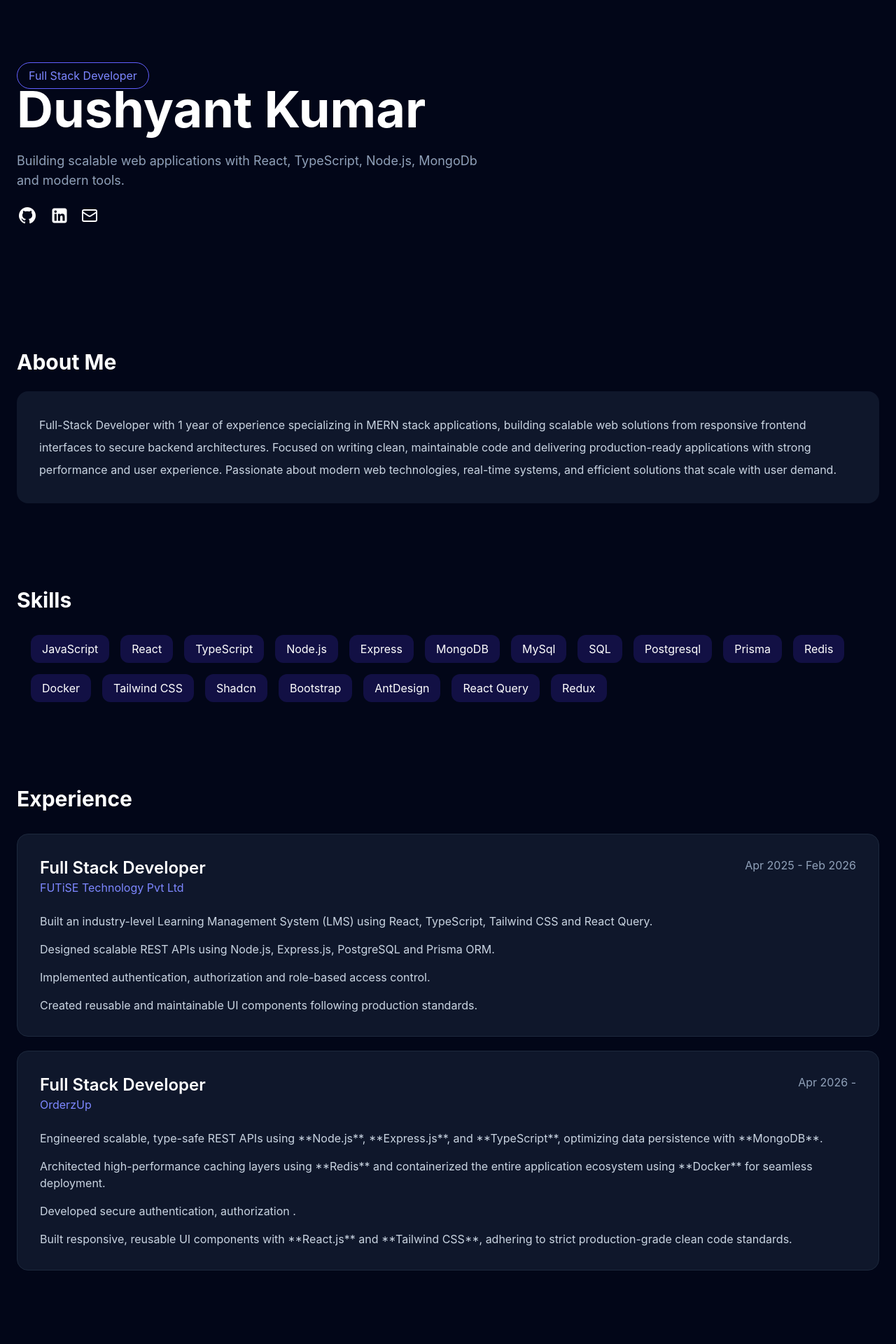
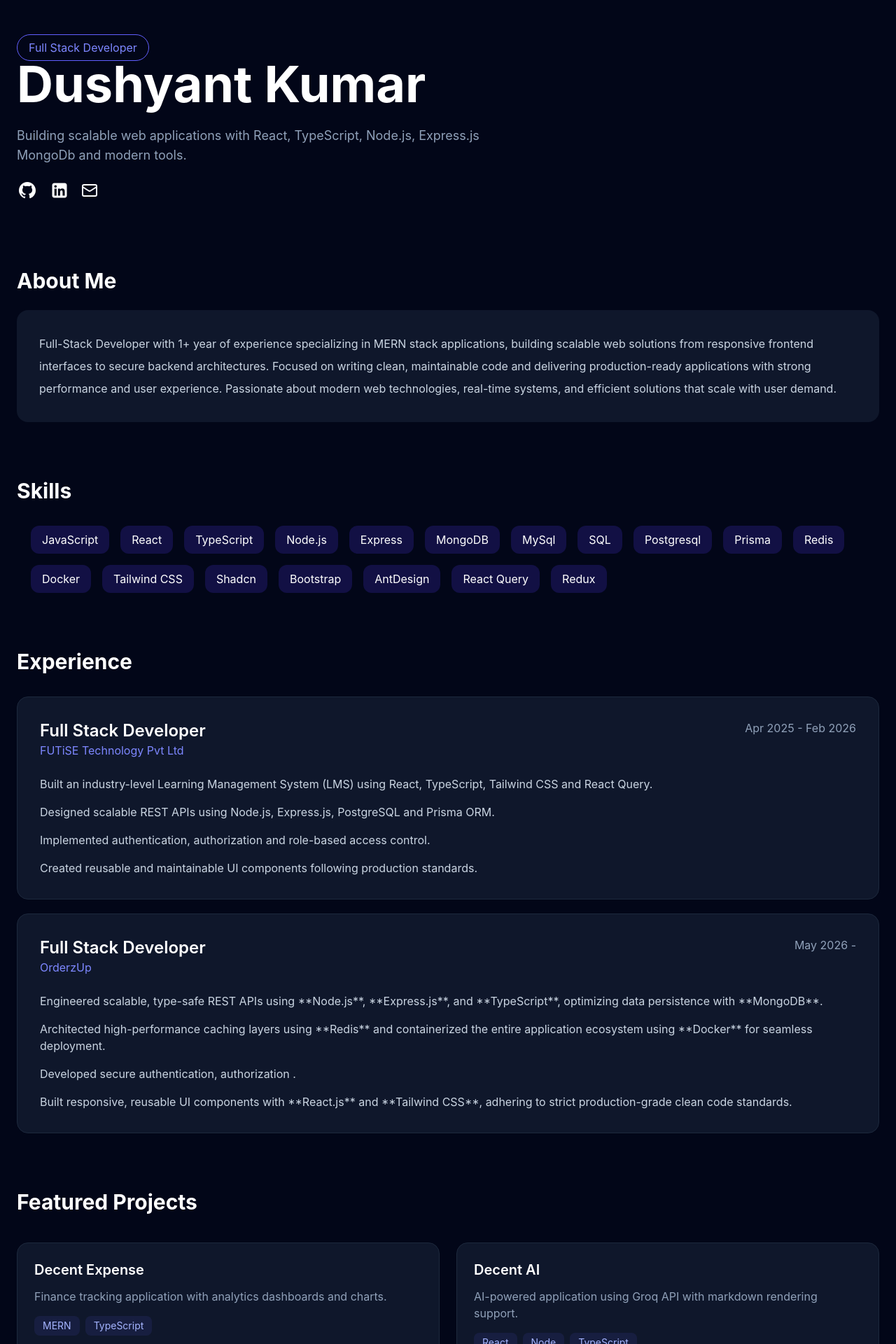
Before and after one commit to dushyantkumar4/my-portfolio, a React (Vite) app: page / in a window 1280 px wide. Shown: the top 1920 px of the page at 70% size. Built offline with nearby package versions, Linux system fonts and the light colour scheme.

Commit message:
Improve the styling

```diff
--- a/src/components/About.tsx
+++ b/src/components/About.tsx
@@ -1,11 +1,11 @@
 export default function About() {
   return (
-    <section className="mx-auto max-w-7xl px-6 py-20">
+    <section className="mx-auto max-w-7xl px-6 py-10">
       <h2 className="mb-6 text-3xl font-bold">About Me</h2>
 
       <div className="rounded-2xl bg-slate-900 p-8">
         <p className="text-slate-300 leading-8">
-          Full-Stack Developer with 1 year of experience specializing in MERN
+          Full-Stack Developer with 1+ year of experience specializing in MERN
           stack applications, building scalable web solutions from responsive
           frontend interfaces to secure backend architectures. Focused on
           writing clean, maintainable code and delivering production-ready
--- a/src/components/Experience.tsx
+++ b/src/components/Experience.tsx
@@ -1,8 +1,9 @@
 const Experience = () => {
   return (
-    <section className="mx-auto max-w-7xl px-6 py-20">
+    <section className="mx-auto max-w-7xl px-6 py-10">
       <h2 className="mb-8 text-3xl font-bold">Experience</h2>
       <div className="flex flex-col gap-5">
+        {/* Futise  */}
         <div className="rounded-2xl border border-slate-800 bg-slate-900 p-8">
           <div className="flex flex-col justify-between gap-2 md:flex-row">
             <div>
@@ -36,6 +37,7 @@ const Experience = () => {
             </li>
           </ul>
         </div>
+        {/* OrderzUp */}
         <div className="rounded-2xl border border-slate-800 bg-slate-900 p-8">
           <div className="flex flex-col justify-between gap-2 md:flex-row">
             <div>
@@ -44,7 +46,7 @@ const Experience = () => {
               <p className="text-indigo-400">OrderzUp</p>
             </div>
 
-            <span className="text-slate-400">Apr 2026  - </span>
+            <span className="text-slate-400">May 2026  - </span>
           </div>
 
           <ul className="mt-6 space-y-4 text-slate-300">
--- a/src/components/Hero.tsx
+++ b/src/components/Hero.tsx
@@ -2,19 +2,19 @@ import { Mail } from "lucide-react";
 
 export default function Hero() {
   return (
-    <section className="mx-auto max-w-7xl px-6 py-24">
+    <section className="mx-auto max-w-7xl px-6 py-14">
       <div className="space-y-6">
         <span className="rounded-full border border-indigo-500 px-4 py-2 text-indigo-400">
           Full Stack Developer
         </span>
 
-        <h1 className="text-5xl font-bold md:text-7xl">
+        <h1 className="text-5xl font-bold md:text-7xl mt-1">
           Dushyant Kumar
         </h1>
 
         <p className="max-w-2xl text-lg text-slate-400">
           Building scalable web applications with React,
-          TypeScript, Node.js, MongoDb and modern tools.
+          TypeScript, Node.js, Express.js MongoDb and modern tools.
         </p>
 
         <div className="flex gap-4">
--- a/src/components/Projects.tsx
+++ b/src/components/Projects.tsx
@@ -2,7 +2,7 @@ import { projects } from "../data/portfolioData.ts";
 
 const Projects = () => {
   return (
-    <section className="mx-auto max-w-7xl px-6 py-20">
+    <section className="mx-auto max-w-7xl px-6 py-10">
       <h2 className="mb-10 text-3xl font-bold">
         Featured Projects
       </h2>
```
